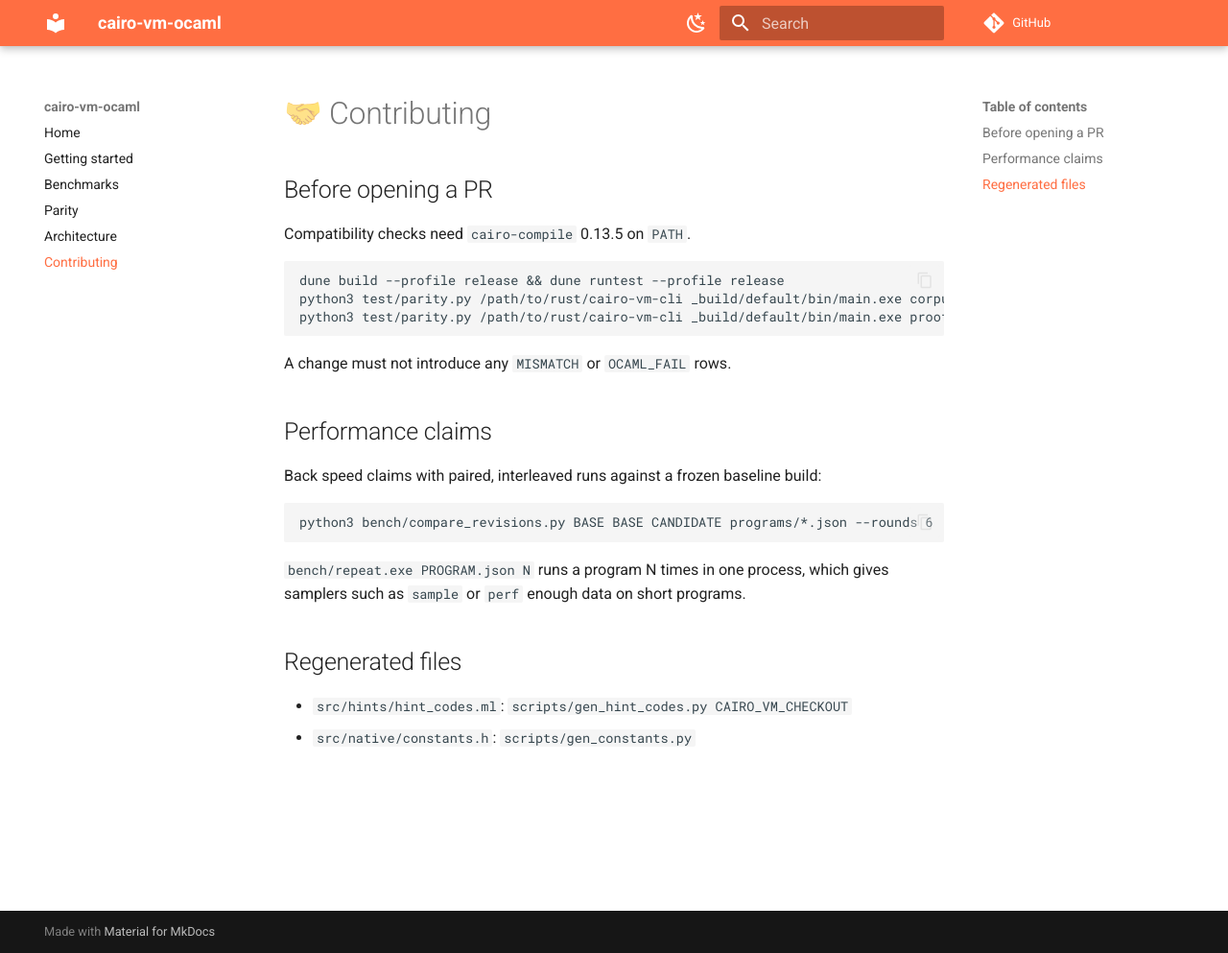
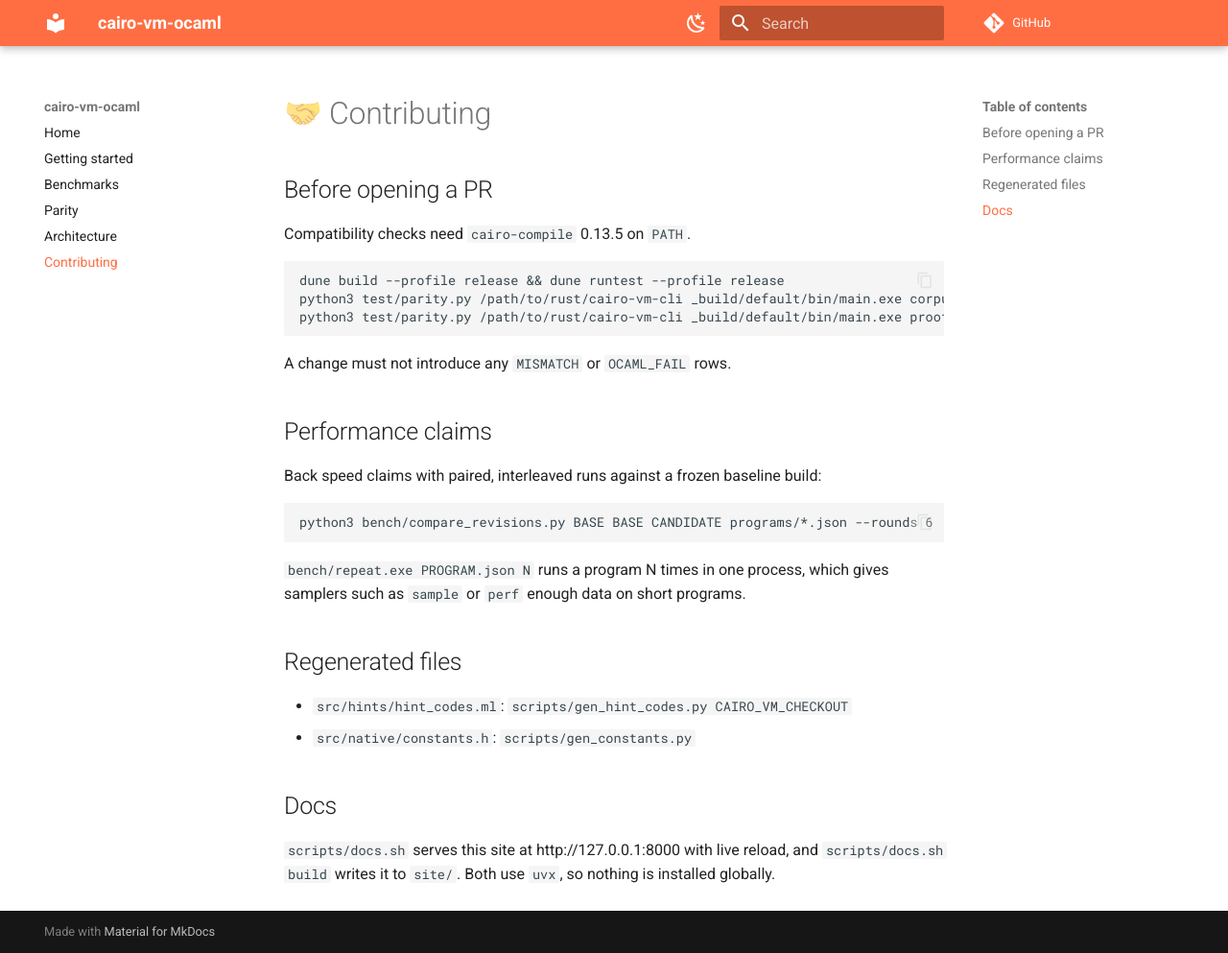
Before and after one commit to teddyjfpender/cairo-vm-ocaml, an MkDocs documentation site: the page built from docs/contributing.md, in a window 1280 px wide and 993 px high. Shown: the whole window at 96% size. Built offline with MkDocs 1.6.1 and Material for MkDocs 9.7.7, drawn with Linux system fonts in a browser that asks for light colours; comment, search, counter and statistics services are not loaded.

Commit message:
scripts/docs.sh: preview the docs site via uvx (no global install)
Homebrew Python refuses global pip installs and has no 'pip' command, so the
previous instructions failed. The script runs mkdocs-material in a throwaway
uv environment and forwards mkdocs arguments.

Co-Authored-By: Claude Opus 5.5 <noreply@anthropic.com>

```diff
--- a/docs/contributing.md
+++ b/docs/contributing.md
@@ -27,3 +27,8 @@ such as `sample` or `perf` enough data on short programs.
 
 - `src/hints/hint_codes.ml`: `scripts/gen_hint_codes.py CAIRO_VM_CHECKOUT`
 - `src/native/constants.h`: `scripts/gen_constants.py`
+
+## Docs
+
+`scripts/docs.sh` serves this site at http://127.0.0.1:8000 with live reload, and
+`scripts/docs.sh build` writes it to `site/`. Both use `uvx`, so nothing is installed globally.
```
Also changed, not shown: README.md (+2 -1 lines), 2 other files.
